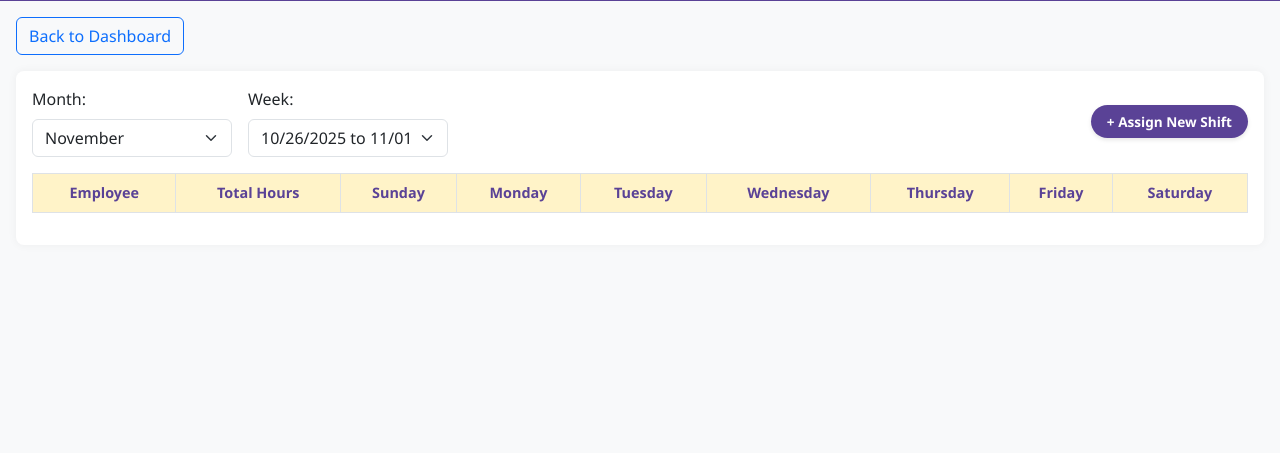
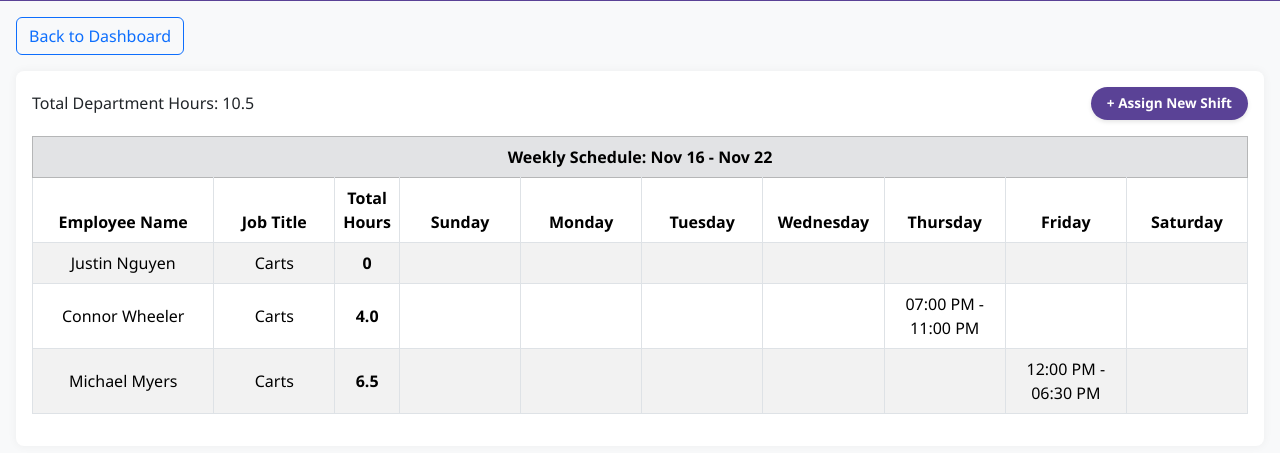
Before and after one commit to jnguy2832/Listco-Supervisor-Terminal, a Django app: page /weeklySchedule/ in a window 1280 px wide. Shown: the part 263-716 px from the top of the page. Run offline with Django 5.2, Linux system fonts and the light colour scheme; data comes from the database, SQL or seed files in the repository; lists and menus that the app fills with data are empty.

Commit message:
Final update

```diff
--- a/Terminal/BreakScheduler/Templates/carts.html
+++ b/Terminal/BreakScheduler/Templates/carts.html
@@ -5,6 +5,7 @@
   <meta name="viewport" content="width=device-width, initial-scale=1.0"/>
   <title>Carts Department</title>
   <link href="https://cdn.jsdelivr.net/npm/bootstrap@5.3.3/dist/css/bootstrap.min.css" rel="stylesheet"/>
+  <link rel="icon" href="/static/logo.png">
   <style>
     body {
       background-color: #fff8f0;
--- a/Terminal/BreakScheduler/Templates/cashiers.html
+++ b/Terminal/BreakScheduler/Templates/cashiers.html
@@ -5,6 +5,7 @@
   <meta name="viewport" content="width=device-width, initial-scale=1.0"/>
   <title>Cashiers Today</title>
   <link href="https://cdn.jsdelivr.net/npm/bootstrap@5.3.3/dist/css/bootstrap.min.css" rel="stylesheet"/>
+  <link rel="icon" href="/static/logo.png">
   <style>
     body {
       background-color: #fff8f0;
--- a/Terminal/BreakScheduler/Templates/dashboard.html
+++ b/Terminal/BreakScheduler/Templates/dashboard.html
@@ -5,6 +5,7 @@
   <meta name="viewport" content="width=device-width, initial-scale=1.0" />
   <title>Listco Supervisor Dashboard</title>
   <link href="https://cdn.jsdelivr.net/npm/bootstrap@5.3.3/dist/css/bootstrap.min.css" rel="stylesheet" />
+  <link rel="icon" href="/static/logo.png">
 
   <style>
     body {
@@ -160,11 +161,14 @@
   <div class="menu-buttons">
     <a href="/weeklySchedule/">🗓️ Weekly Schedule</a>
     <a href="/break/">👥 Break Portal</a>
+    <!--
     <a href="/carts/">🛒 Carts</a>
     <a href="/supervisor/">🧑‍💼 Supervisors</a>
     <a href="/cashier/">🧾 Cashiers</a>
     <a href="/gas_station/">⛽ Gas Station</a>
     <a href="/food_court/">🍴 Food Court</a>
+    -->
+    <img src="/static/logo.png" alt="Logo">
   </div>
 
   <script>
--- a/Terminal/BreakScheduler/Templates/food_court.html
+++ b/Terminal/BreakScheduler/Templates/food_court.html
@@ -5,6 +5,7 @@
   <meta name="viewport" content="width=device-width, initial-scale=1.0"/>
   <title>Food Court</title>
   <link href="https://cdn.jsdelivr.net/npm/bootstrap@5.3.3/dist/css/bootstrap.min.css" rel="stylesheet"/>
+  <link rel="icon" href="/static/logo.png">
   <style>
     body {
       background-color: #fff8f0;
--- a/Terminal/BreakScheduler/Templates/gas_station.html
+++ b/Terminal/BreakScheduler/Templates/gas_station.html
@@ -5,6 +5,7 @@
   <meta name="viewport" content="width=device-width, initial-scale=1.0"/>
   <title>Gas Station Department</title>
   <link href="https://cdn.jsdelivr.net/npm/bootstrap@5.3.3/dist/css/bootstrap.min.css" rel="stylesheet"/>
+  <link rel="icon" href="/static/logo.png">
   <style>
     body {
       background-color: #fff8f0;
--- a/Terminal/BreakScheduler/Templates/schedule.html
+++ b/Terminal/BreakScheduler/Templates/schedule.html
@@ -5,6 +5,7 @@
   <meta name="viewport" content="width=device-width, initial-scale=1.0"/>
   <title>Weekly Shift Schedule</title>
   <link href="https://cdn.jsdelivr.net/npm/bootstrap@5.3.3/dist/css/bootstrap.min.css" rel="stylesheet"/>
+  <link rel="icon" href="/static/logo.png">
   <style>
     body {
       background-color: #f8f9fa;
@@ -105,6 +106,7 @@
 
   <div class="schedule-section">
     <div class="schedule-header w-100">
+      <!--
       <div class="d-flex flex-wrap gap-3 align-items-end">
         <div>
           <label for="monthSelector" class="form-label">Month:</label>
@@ -115,28 +117,57 @@
           <select id="weekSelector" class="form-select" onchange="updateSelectedWeek()"></select>
         </div>
       </div>
+      -->
+      <th colspan="9">
+        Total Department Hours: {{ total_department_hours }}
+      </th>
       <button class="assign-button" data-bs-toggle="modal" data-bs-target="#assignShiftModal">
         + Assign New Shift
       </button>
     </div>
 
     <div class="table-responsive">
-      <table class="table table-bordered schedule-table">
+      <table class="table table-striped table-bordered text-center align-middle">
         <thead>
-          <tr>
-            <th>Employee</th>
-            <th>Total Hours</th>
-            <th>Sunday</th>
-            <th>Monday</th>
-            <th>Tuesday</th>
-            <th>Wednesday</th>
-            <th>Thursday</th>
-            <th>Friday</th>
-            <th>Saturday</th>
-          </tr>
+            <tr class="table-secondary">
+                <th colspan="10">
+                    Weekly Schedule: {{ week_start|date:"M d" }} - {{ week_end|date:"M d" }}
+                </th>
+            </tr>
+            <tr>
+                <th style="width: 15%;">Employee Name</th>
+                <th style="width: 10%;">Job Title</th>
+                <th style="width: 5%;">Total Hours</th>
+                <th style="width: 10%;">Sunday</th>
+                <th style="width: 10%;">Monday</th>
+                <th style="width: 10%;">Tuesday</th>
+                <th style="width: 10%;">Wednesday</th>
+                <th style="width: 10%;">Thursday</th>
+                <th style="width: 10%;">Friday</th>
+                <th style="width: 10%;">Saturday</th>
+            </tr>
         </thead>
         <tbody id="scheduleBody">
-          <!-- will add more later -->
+          {% for employee_schedule in schedule_data %}
+          <tr>
+              <td>
+                  {{ employee_schedule.employee.first_name }} {{ employee_schedule.employee.last_name }}
+              </td>
+              <td>
+                {{ employee_schedule.employee.job_title}}
+              </td>
+              <td class="fw-bold">
+                  {{ employee_schedule.total_hours }}
+              </td>
+              <td>{{ employee_schedule.shifts.Sunday|safe }}</td>
+              <td>{{ employee_schedule.shifts.Monday|safe }}</td>
+              <td>{{ employee_schedule.shifts.Tuesday|safe }}</td>
+              <td>{{ employee_schedule.shifts.Wednesday|safe }}</td>
+              <td>{{ employee_schedule.shifts.Thursday|safe }}</td>
+              <td>{{ employee_schedule.shifts.Friday|safe }}</td>
+              <td>{{ employee_schedule.shifts.Saturday|safe }}</td>
+          </tr>
+          {% endfor %}
         </tbody>
       </table>
     </div>
@@ -158,7 +189,7 @@
               <select name="employee" class="form-select" required>
                 <option value="" disabled selected>Select employee</option>
                 {% for emp in employees %}
-                  <option value="{{ emp.id  }}">{{ emp.first_name }}, {{ emp.last_name }}</option>
+                  <option value="{{ emp.id  }}">{{ emp.first_name }} {{ emp.last_name }}, {{ emp.job_title }}</option>
                 {% endfor %}
               </select>
             </div>
--- a/Terminal/BreakScheduler/Templates/supervisors.html
+++ b/Terminal/BreakScheduler/Templates/supervisors.html
@@ -5,6 +5,7 @@
   <meta name="viewport" content="width=device-width, initial-scale=1.0"/>
   <title>Supervisors</title>
   <link href="https://cdn.jsdelivr.net/npm/bootstrap@5.3.3/dist/css/bootstrap.min.css" rel="stylesheet"/>
+  <link rel="icon" href="/static/logo.png">
   <style>
     body {
       background-color: #fff8f0;
--- a/Terminal/BreakScheduler/models.py
+++ b/Terminal/BreakScheduler/models.py
@@ -45,7 +45,7 @@ class Shift(models.Model):
         #iterate through the rules to find the highest duration met
         for min_hours, counts in sorted(break_rules.items()):
             if total_hours >= min_hours:
-                required_breaks = counts
+                required_breaks = counts.copy()
 
         return required_breaks, total_hours
 
--- a/Terminal/BreakScheduler/views.py
+++ b/Terminal/BreakScheduler/views.py
@@ -7,6 +7,7 @@ from .services import BreakService
 from asgiref.sync import async_to_sync
 from channels.layers import get_channel_layer
 import datetime
+from datetime import timedelta
 
 def index(request):
     return render(request, 'dashboard.html')
@@ -29,7 +30,7 @@ def weeklyPortal(request):
             # combine into timezone aware datetimes
             start_dt_naive = datetime.datetime.combine(shift_date, start_time_obj)
             if end_time_obj < start_time_obj:
-                end_dt_naive = datetime.datetime.combine(shift_date + datetime.timeedelta(days=1), end_time_obj)
+                end_dt_naive = datetime.datetime.combine(shift_date + timedelta(days=1), end_time_obj)
             else:
                 end_dt_naive = datetime.datetime.combine(shift_date, end_time_obj)
 
@@ -54,9 +55,96 @@ def weeklyPortal(request):
             messages.error(request, f"Error assigning shift: {e}")
         return redirect('Schedule')
 
+    #determine the start of the week
+    #check if the user selected a specific date via URL
+    selected_date_str = request.GET.get('date')
+
+    if selected_date_str:
+        current_date = datetime.datetime.strptime(selected_date_str, "%Y-%m-%d").date()
+    else:
+        current_date = timezone.localdate()
+
+    #Calculate start of the week
+    #Sunday is day 0
+    #(current_date.weekday() + 1) % 7 gives us how many days past sunday we are
+    days_to_subtract = (current_date.weekday() + 1) % 7
+    start_of_week = current_date - timedelta(days=days_to_subtract)
+    end_of_week = start_of_week + timedelta(days=6)
+
+    #Weekly Schedule datastructure
+    #Fetches all employees so that even those with 0 hours appears on the schedule
+    employees = Employee.objects.all().order_by('job_title')
+
+    #dictionary for quick lookup
+    schedule_map = {}
+    for emp in employees:
+        schedule_map[emp.id] = {
+            'employee': emp,
+            'total_hours': 0,
+            'shifts': {
+                'Sunday': '', 'Monday': '', 'Tuesday': '', 'Wednesday': '',
+                'Thursday': '', 'Friday': '', 'Saturday': ''
+            }
+        }
+
+    #Fetch shifts for this week
+    #Make range timezone aware for the query
+    start_aware = timezone.make_aware(datetime.datetime.combine(start_of_week, datetime.datetime.min.time()))
+    end_aware = timezone.make_aware(datetime.datetime.combine(end_of_week, datetime.datetime.max.time()))
+
+    # Include any shifts that overlap the week (start before end_of_week and end after start_of_week)
+    weekly_shifts = Shift.objects.filter(
+        start_time__lte=end_aware,
+        end_time__gte=start_aware
+    ).select_related('employee')
+
+    #Populate the weekly map
+    for shift in weekly_shifts:
+        emp_id = shift.employee.id
+        if emp_id in schedule_map:
+            #Calculate hours for specific shift
+            duration = shift.end_time - shift.start_time
+            hours = duration.total_seconds() / 3600
+            # Use emp_id (from the current shift) to update the correct employee entry
+            schedule_map[emp_id]['total_hours'] += hours
+
+            #format the time string (e.g., "09:00 AM - 05:30 PM")
+            # Use timezone.localtime to render times in the active timezone
+            start_local = timezone.localtime(shift.start_time)
+            end_local = timezone.localtime(shift.end_time)
+            start_str = start_local.strftime("%I:%M %p")
+            end_str = end_local.strftime("%I:%M %p")
+            time_display = f"{start_str} - {end_str}"
+
+            #Determine the day name (e.g., "Monday") using localized start
+            day_name = start_local.strftime("%A")
+
+            #Assigns to the specific day slot
+            #We append incase they have two shifts in one day (e.g. a split shift)
+            if schedule_map[emp_id]['shifts'][day_name]:
+                schedule_map[emp_id]['shifts'][day_name] += f"<br>{time_display}"
+            else:
+                schedule_map[emp_id]['shifts'][day_name] = time_display
+    #Convert map back into a list for the template to loop through
+    for item in schedule_map.values():
+        item['total_hours'] = round(item['total_hours'], 2)
+    schedule_data = list(schedule_map.values())
+
+    #Total Department Hours
+    Total_Department_hours = sum(item['total_hours'] for item in schedule_data)
+
     # Gets employees for the dropdown list
     employees = Employee.objects.all().order_by('last_name')
-    return render(request, 'schedule.html', {'employees': employees})
+
+    context = {
+        'employees': employees,
+        'schedule_data': schedule_data,
+        'week_start': start_of_week,
+        'week_end': end_of_week,
+        'total_department_hours': Total_Department_hours,
+    }
+
+    return render(request, 'schedule.html', context)
 
 def breaks(request):
     #Displays all shifts and their generated breaks
```
Also changed, not shown: Terminal/BreakScheduler/Templates/breaks.html (+4 -3 lines), README.md (added).
